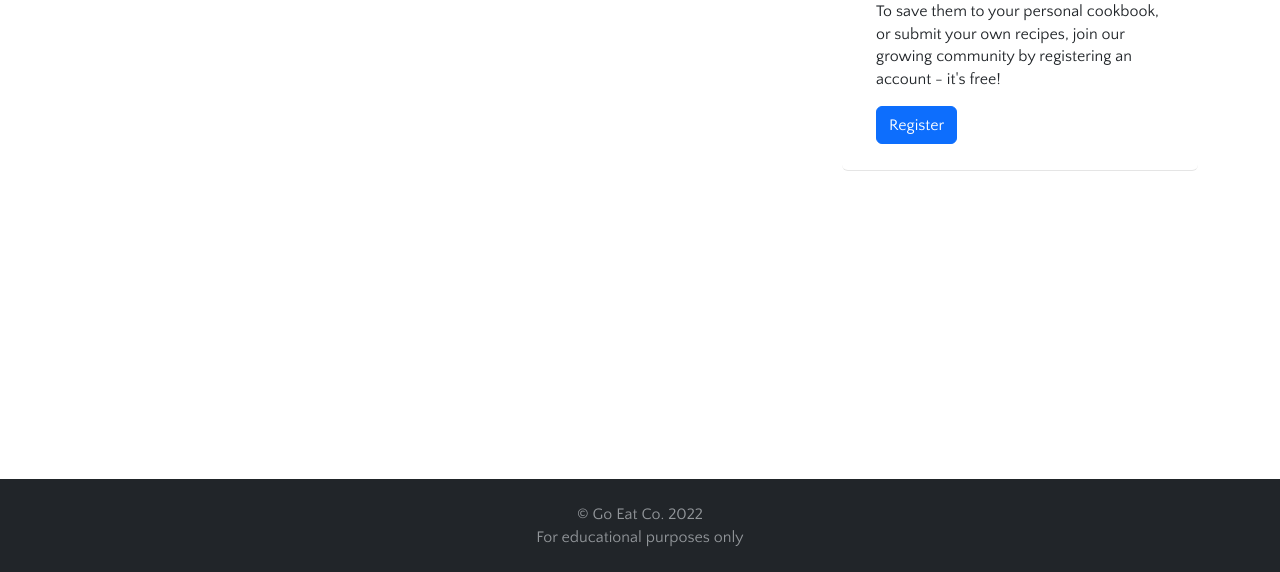
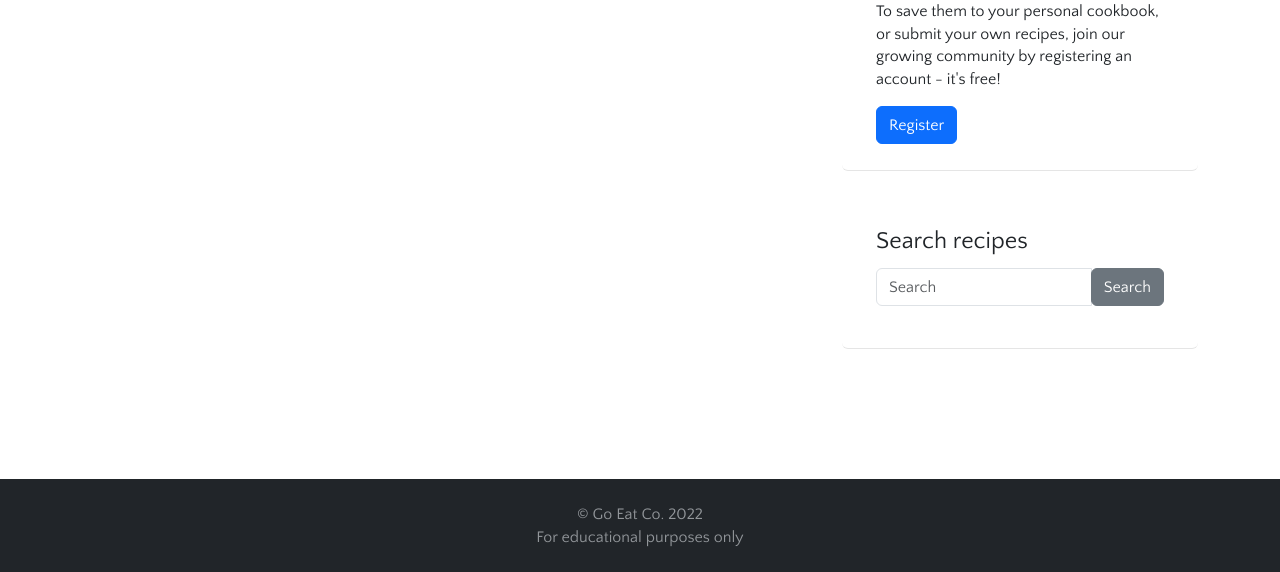
Before and after one commit to lucywoodman/goeatco, a Django app: page / in a window 1280 px wide. Shown: the part 228-800 px from the top of the page. Run offline with Django 4.2, Linux system fonts and the light colour scheme; data that the repository does not hold is empty; some libraries are stand-ins or nearby versions; some web fonts are replaced.

Commit message:
feat[rec]: add a search form to the homepage to allow searching for recipes

```diff
--- a/templates/index.html
+++ b/templates/index.html
@@ -29,6 +29,19 @@
                 </div>
             </div>
             {% endif %}
+            <div class="card mb-4">
+                <div class="card-body px-4">
+                    <h4 class="card-title">Search recipes</h4>
+                    <form action="{% url 'home' %}">
+                        <div class="input-group">
+                            <input type="search" class="form-control" placeholder="Search" name="search" aria-label="Search">
+                            <span class="input-group-btn">
+                                <button class="btn btn-secondary" type="submit">Search</button>
+                            </span>
+                        </div>
+                    </form>
+                </div>
+            </div>
         </aside>
     </div>
 </div>
```
